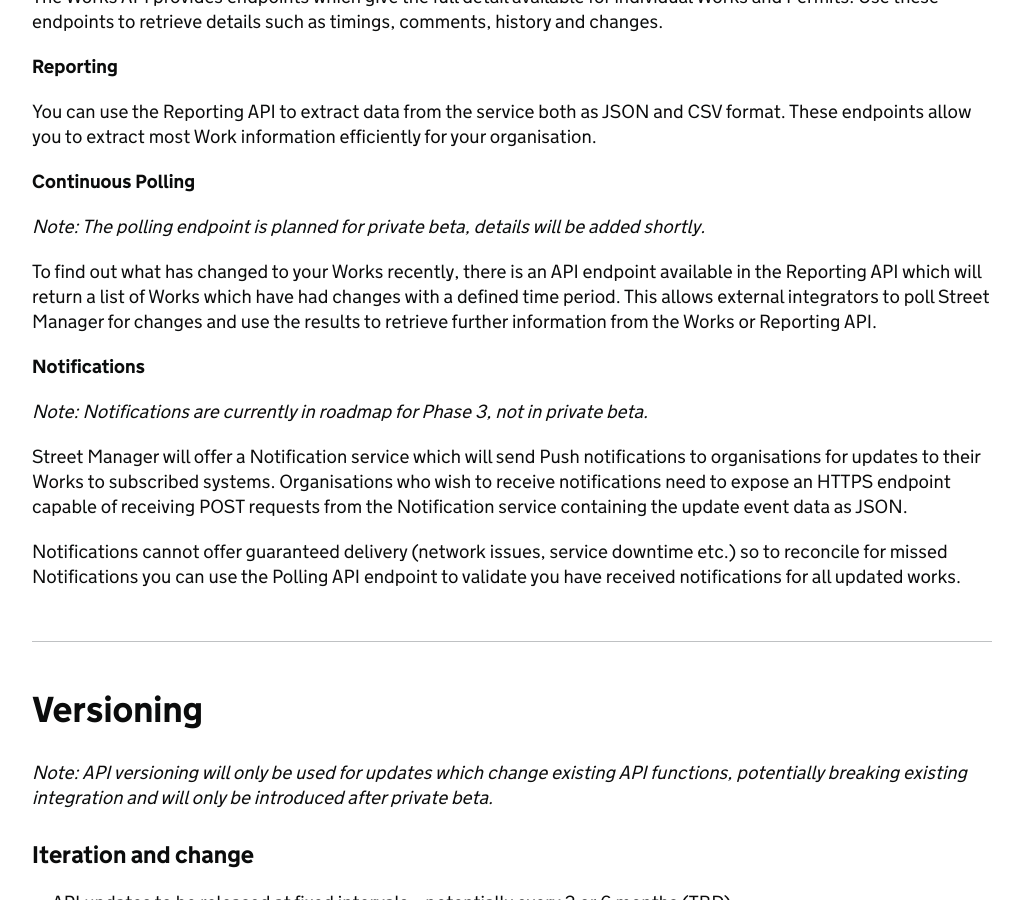
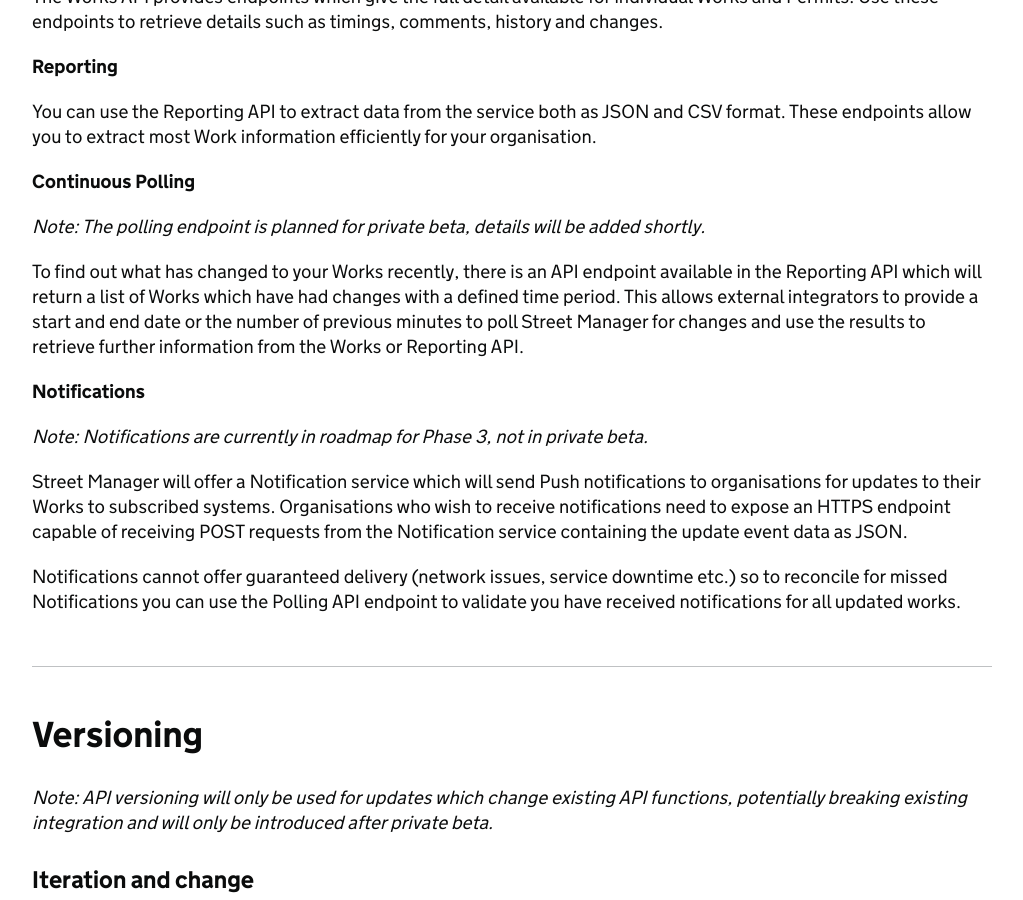
Before and after one commit to jgraham0325/land-register-api-docs, a Jekyll site: the page built from docs/api-documentation/V0.2/index.md, in a window 1280 px wide and 900 px high, scrolled down 4875 px. Shown: the whole window, without its empty margins (128-1151 px from the left). Built offline with Jekyll 4.4.1, drawn with Linux system fonts in a browser that asks for light colours; some of the changed text lies outside the part shown.

Commit message:
Update index.md

```diff
--- a/docs/api-documentation/V0.2/index.md
+++ b/docs/api-documentation/V0.2/index.md
@@ -216,8 +216,7 @@
 To find out what has changed to your Works recently, there is an API
 endpoint available in the Reporting API which will return a list of
 Works which have had changes with a defined time period. This allows
-external integrators to poll Street Manager for changes and use the
-results to retrieve further information from the Works or Reporting API.
+external integrators to provide a start and end date or the number of previous minutes to poll Street Manager for changes and use the results to retrieve further information from the Works or Reporting API.
 {: .govuk-body}
 
 **Notifications**
@@ -1134,6 +1133,12 @@
 Once a file has been uploaded the response will contain a file ID. This is the unique identifier of the file in our system. Behind the scenes the file will be uploaded to S3 and virus scanned. This file ID can then be provided in the requests of the flows discussed above. Once a valid file ID is provided in the requests of the above flows, the file is then associated with the relevant entity.
 {: .govuk-body}
 
+#### Constraints
+{: .govuk-heading-s}
+
+One file can be uploaded at a time. This file cannot exceed 5MB.
+{: .govuk-body}
+
 ### Get file endpoint
 {: .govuk-heading-m}
 
```
